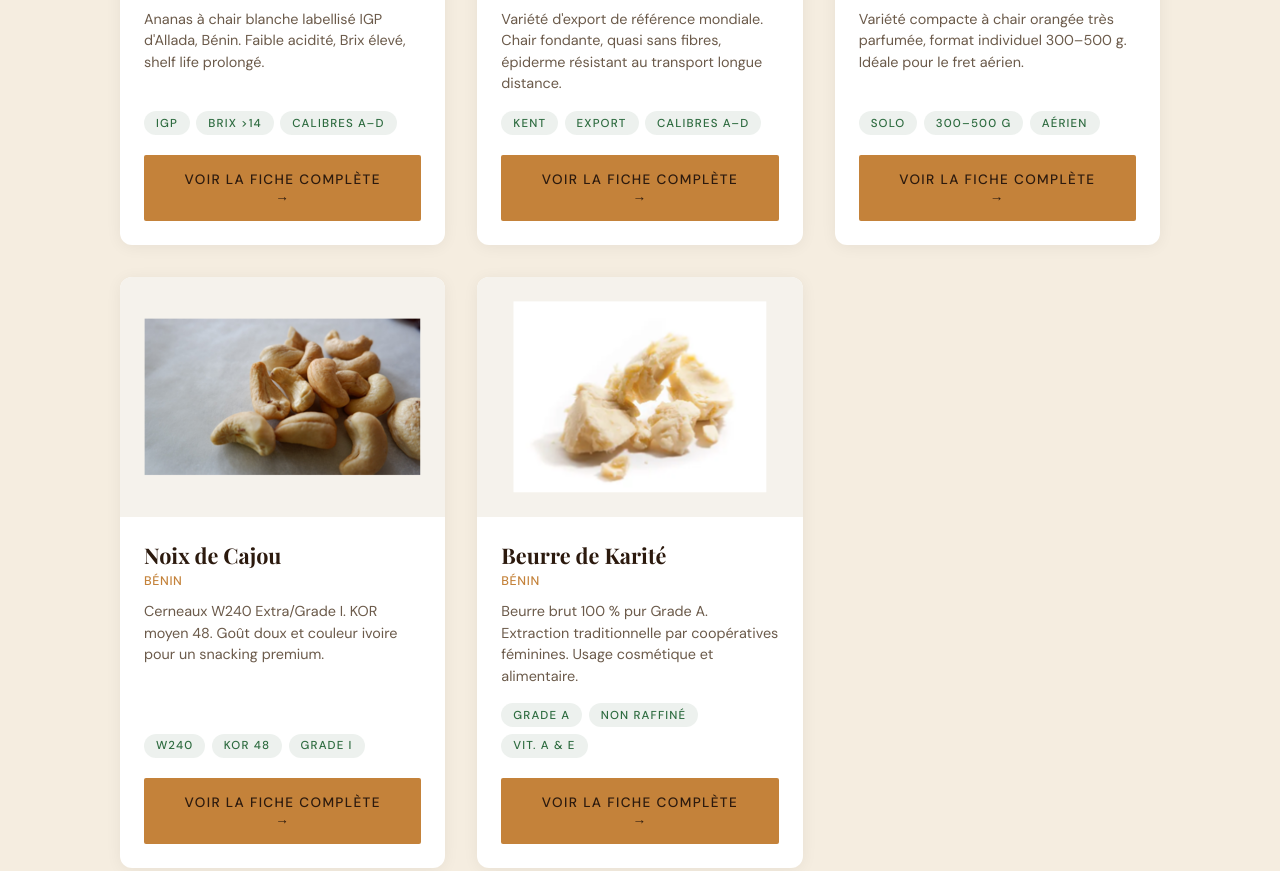
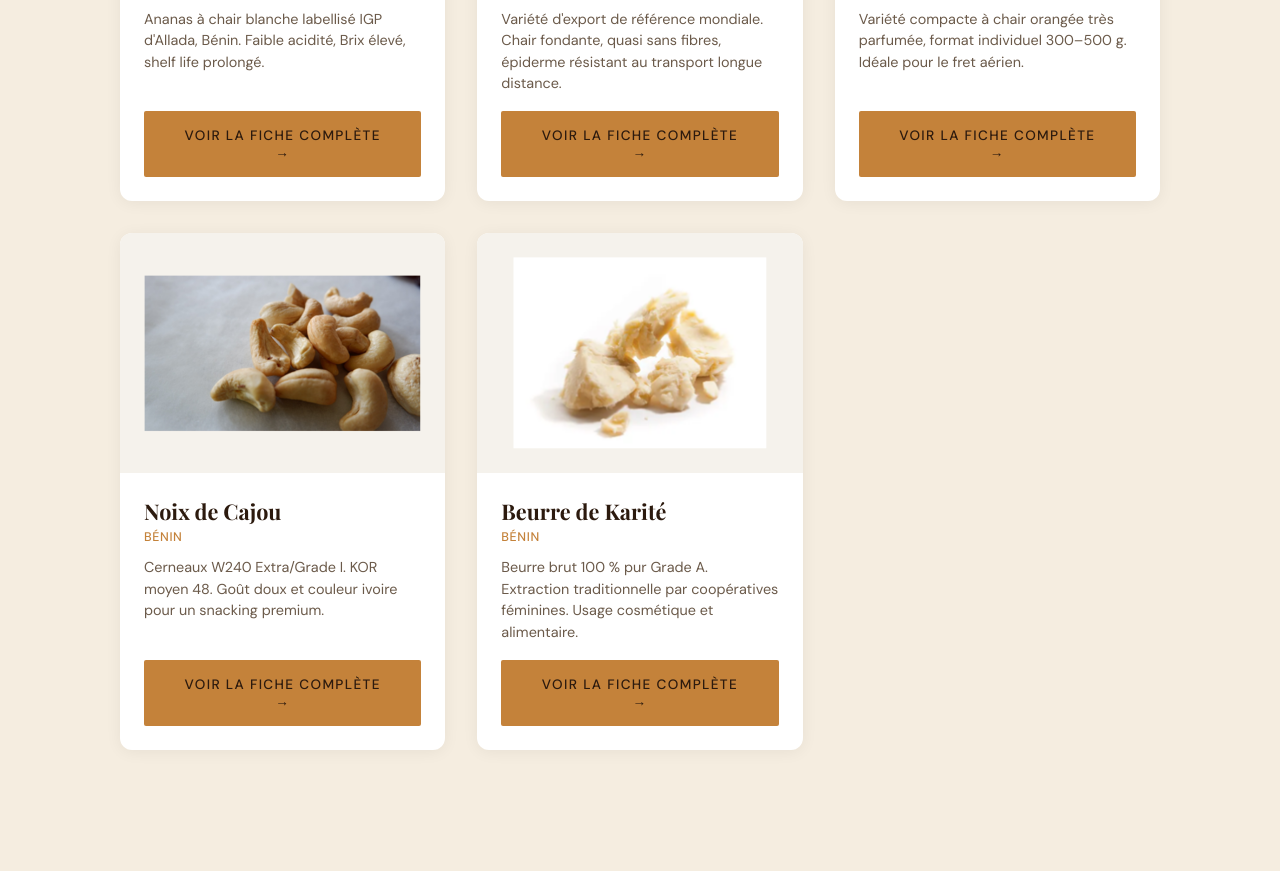
Before and after one commit to vrccbrycth-design/ast-trade, a plain HTML site: page index.html in a window 1280 px wide. Shown: the part 3995-4866 px from the top of the page. Drawn offline with nearby package versions, Linux system fonts and the light colour scheme; a web font is replaced by a local one.

Commit message:
Update index.html

```diff
--- a/index.html
+++ b/index.html
@@ -295,11 +295,6 @@
           <h3 data-i18n="preview.ananas.name">Ananas Pain de Sucre</h3>
           <div class="product-card-origin">Bénin · IGP Allada</div>
           <p class="product-card-desc" data-i18n="preview.ananas.desc">Ananas à chair blanche labellisé IGP d'Allada, Bénin. Faible acidité, Brix élevé, shelf life prolongé.</p>
-          <div class="product-card-tags">
-            <span class="p-tag">IGP</span>
-            <span class="p-tag">Brix &gt;14</span>
-            <span class="p-tag">Calibres A–D</span>
-          </div>
           <a class="btn-primary" href="ananas.html" data-i18n="preview.cta">Voir la fiche complète &rarr;</a>
         </div>
       </div>
@@ -310,11 +305,6 @@
           <h3 data-i18n="preview.mangue.name">Mangue Kent</h3>
           <div class="product-card-origin">Bénin</div>
           <p class="product-card-desc" data-i18n="preview.mangue.desc">Variété d'export de référence mondiale. Chair fondante, quasi sans fibres, épiderme résistant au transport longue distance.</p>
-          <div class="product-card-tags">
-            <span class="p-tag">Kent</span>
-            <span class="p-tag">Export</span>
-            <span class="p-tag">Calibres A–D</span>
-          </div>
           <a class="btn-primary" href="mangue.html" data-i18n="preview.cta">Voir la fiche complète &rarr;</a>
         </div>
       </div>
@@ -325,11 +315,6 @@
           <h3 data-i18n="preview.papaye.name">Papaye Solo</h3>
           <div class="product-card-origin">Bénin</div>
           <p class="product-card-desc" data-i18n="preview.papaye.desc">Variété compacte à chair orangée très parfumée, format individuel 300–500 g. Idéale pour le fret aérien.</p>
-          <div class="product-card-tags">
-            <span class="p-tag">Solo</span>
-            <span class="p-tag">300–500 g</span>
-            <span class="p-tag">Aérien</span>
-          </div>
           <a class="btn-primary" href="papaye.html" data-i18n="preview.cta">Voir la fiche complète &rarr;</a>
         </div>
       </div>
@@ -340,11 +325,6 @@
           <h3 data-i18n="preview.cajou.name">Noix de Cajou</h3>
           <div class="product-card-origin">Bénin</div>
           <p class="product-card-desc" data-i18n="preview.cajou.desc">Cerneaux W240 Extra/Grade I. KOR moyen 48. Goût doux et couleur ivoire pour un snacking premium.</p>
-          <div class="product-card-tags">
-            <span class="p-tag">W240</span>
-            <span class="p-tag">KOR 48</span>
-            <span class="p-tag">Grade I</span>
-          </div>
           <a class="btn-primary" href="cajou.html" data-i18n="preview.cta">Voir la fiche complète &rarr;</a>
         </div>
       </div>
@@ -355,11 +335,6 @@
           <h3 data-i18n="preview.karite.name">Beurre de Karité</h3>
           <div class="product-card-origin">Bénin</div>
           <p class="product-card-desc" data-i18n="preview.karite.desc">Beurre brut 100 % pur Grade A. Extraction traditionnelle par coopératives féminines. Usage cosmétique et alimentaire.</p>
-          <div class="product-card-tags">
-            <span class="p-tag">Grade A</span>
-            <span class="p-tag">Non raffiné</span>
-            <span class="p-tag">Vit. A &amp; E</span>
-          </div>
           <a class="btn-primary" href="karite.html" data-i18n="preview.cta">Voir la fiche complète &rarr;</a>
         </div>
       </div>
```
